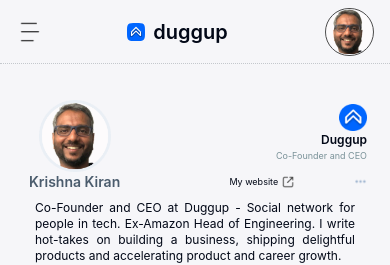
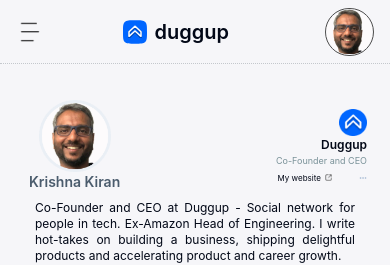
Before and after one commit to vikasipar/duggup, a SvelteKit app: page / in a window 390 px wide. Shown: the top 265 px of the page. Built offline with nearby package versions, Linux system fonts and the light colour scheme.

Commit message:
Minor UI finishing

```diff
--- a/src/routes/+page.svelte
+++ b/src/routes/+page.svelte
@@ -30,8 +30,8 @@
 				<h2 class="text-xs sm:text-sm md:text-base font-semibold md:font-bold">Duggup</h2>
 				<h4 class="text-[9px] md:text-xs text-[#7A9299]">Co-Founder and CEO</h4>
 			</div>
-			<div class="mt-3 flex items-center space-x-4">
-				<a href="https://duggup.com" target="_blank" class="text-[9px] md:text-sm flex gap-1 items-center">My website <img src={visit} alt="visit my website option" class="w-[11%] sm:w-[20%] md:w-fit"></a>
+			<div class="w-[65%] ml-auto sm:w-[99%] mt-1 sm:mt-3 flex items-center space-x-4">
+				<a href="https://duggup.com" target="_blank" class="text-[8px] md:text-sm flex gap-1 items-center">My website <img src={visit} alt="visit my website option" class="w-[11%] sm:w-[20%] md:w-fit"></a>
 				<img src={more} alt="more options" class="w-[12%] sm:w-[20%] md:w-fit hover:cursor-pointer">
 			</div>
 		</div>
--- a/src/routes/Header.svelte
+++ b/src/routes/Header.svelte
@@ -25,7 +25,7 @@
 
 	<div class="text-xl w-fit">
 		<a href="/" class="flex justify-start gap-2 w-fit">
-			<img src={logo} alt="Duggup Logo" class="w-fit md:w-11"/>
+			<img src={logo} alt="Duggup Logo" class="w-8 md:w-11"/>
 			<h2 class="text-[#020817] font-semibold">duggup</h2>
 		</a>
 	</div>
```
